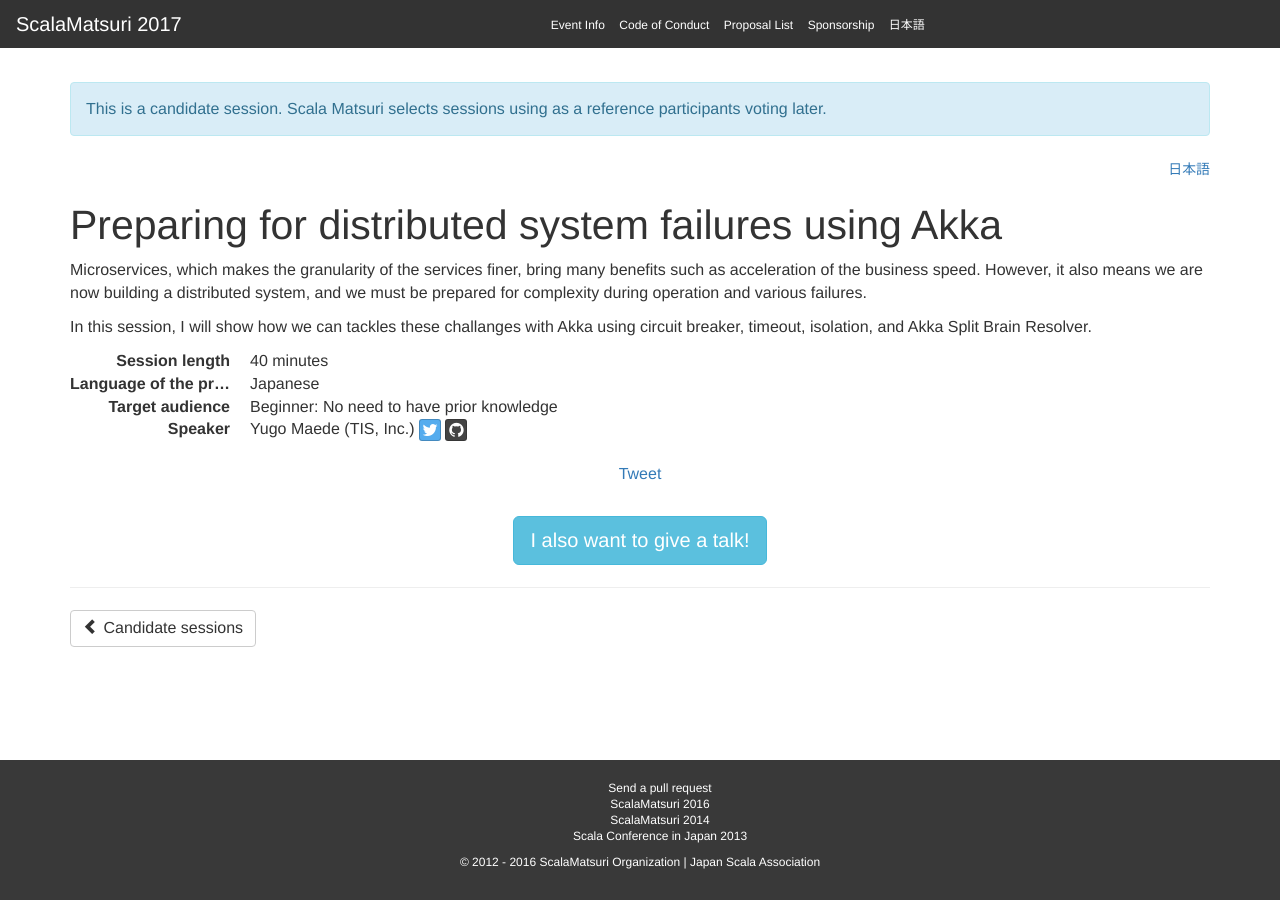
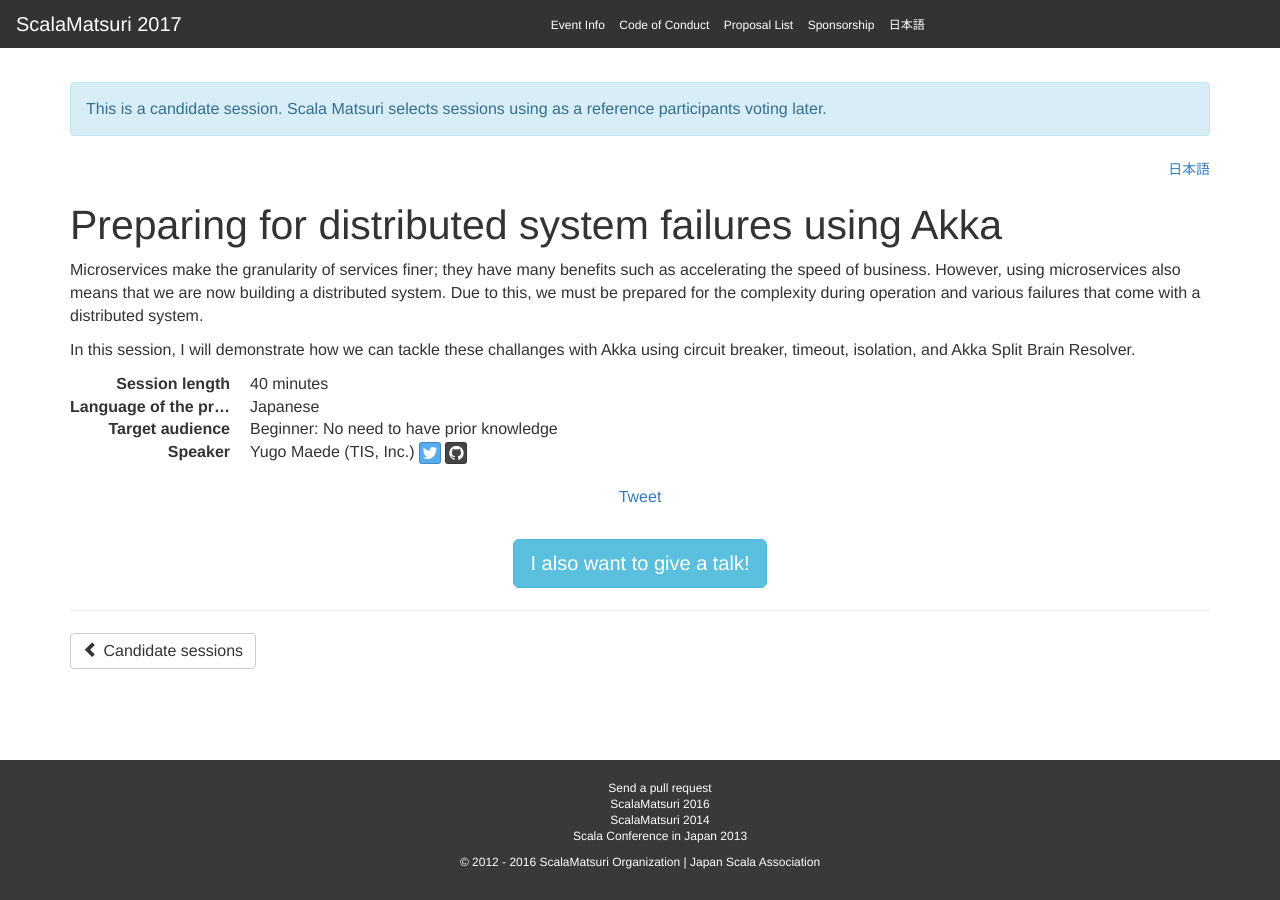
Before and after one commit to scalajp/2017.scalamatsuri.org, a Jekyll site: the page built from _candidates_en/YugoMaede_1.md, in a window 1280 px wide. Built offline with Jekyll 4.4.1, drawn with Linux system fonts in a browser that asks for light colours; nearby versions of some CDN libraries; comment, search, counter and statistics services are not loaded.

Commit message:
Update YugoMaede_1.md

```diff
--- a/_candidates_en/YugoMaede_1.md
+++ b/_candidates_en/YugoMaede_1.md
@@ -10,7 +10,7 @@
 tags:
   - Software Design and Architecture
 ---
-Microservices, which makes the granularity of the services finer, bring many benefits such as acceleration of the business speed.
-However, it also means we are now building a distributed system, and we must be prepared for complexity during operation and various failures.
+Microservices make the granularity of services finer; they have many benefits such as accelerating the speed of business.
+However, using microservices also means that we are now building a distributed system. Due to this, we must be prepared for the complexity during operation and various failures that come with a distributed system.
 
-In this session, I will show how we can tackles these challanges with Akka using circuit breaker, timeout, isolation, and Akka Split Brain Resolver.
+In this session, I will demonstrate how we can tackle these challanges with Akka using circuit breaker, timeout, isolation, and Akka Split Brain Resolver.
```
